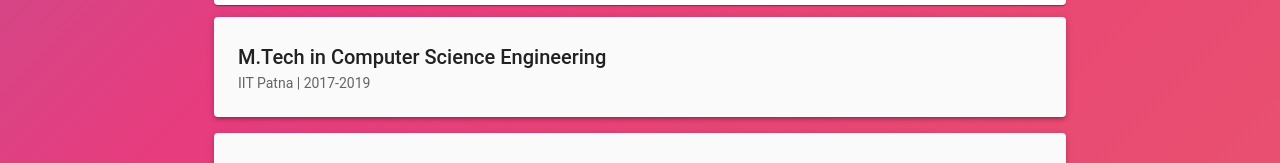
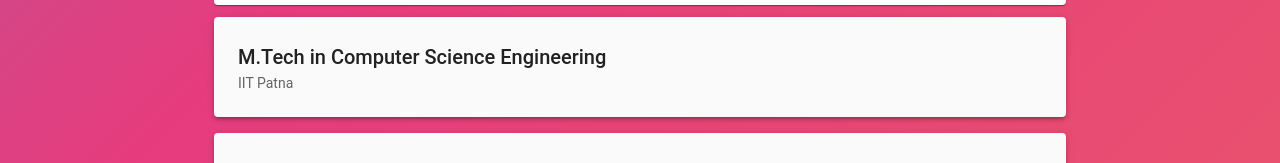
Before and after one commit to Shubharthakur7/portfolio, a React (Create React App) app: page / in a window 1280 px wide. Shown: the part 989-1152 px from the top of the page. Built offline with nearby package versions, Linux system fonts and the light colour scheme.

Commit message:
updated edu

```diff
--- a/src/education/index.js
+++ b/src/education/index.js
@@ -15,7 +15,7 @@
       <Paper elevation={3} sx={{ p: 3, mb: 2 }}>
         <Typography variant="h6">M.Tech in Computer Science Engineering</Typography>
         <Typography variant="body2" color="text.secondary">
-          IIT Patna | 2017-2019
+          IIT Patna
         </Typography>
       </Paper>
       <Paper elevation={3} sx={{ p: 3, mb: 2 }}>
```
